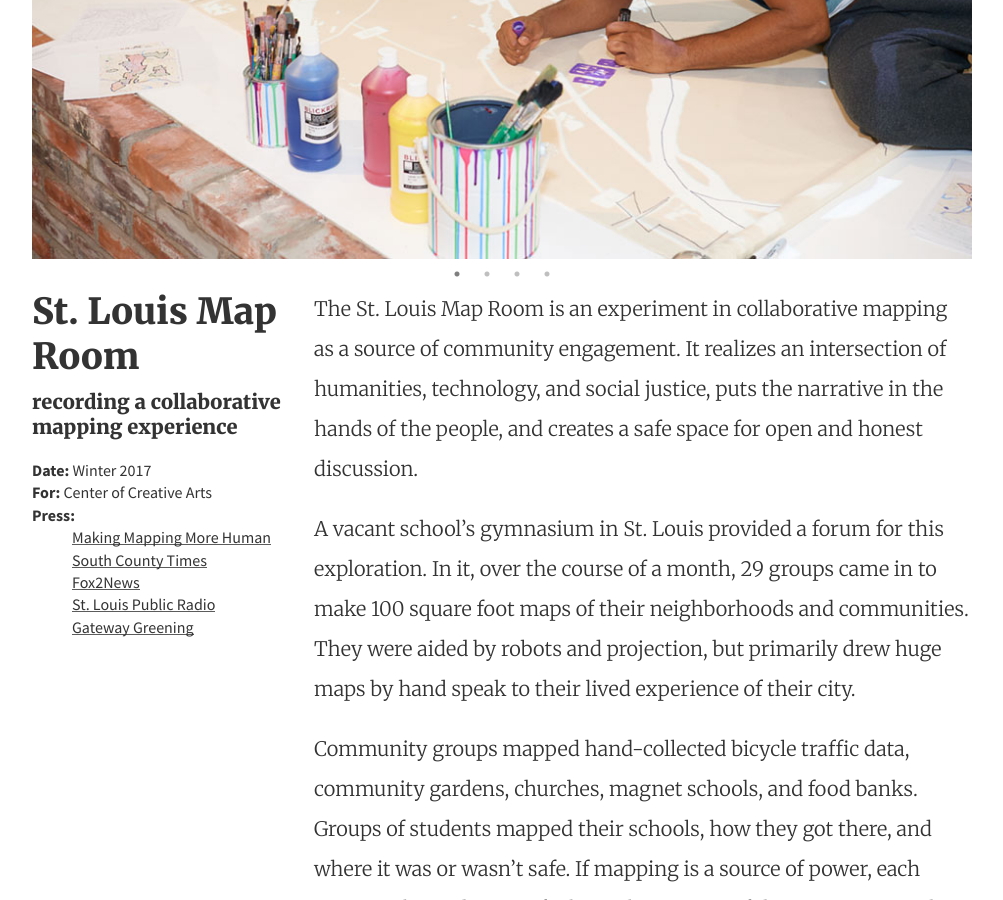
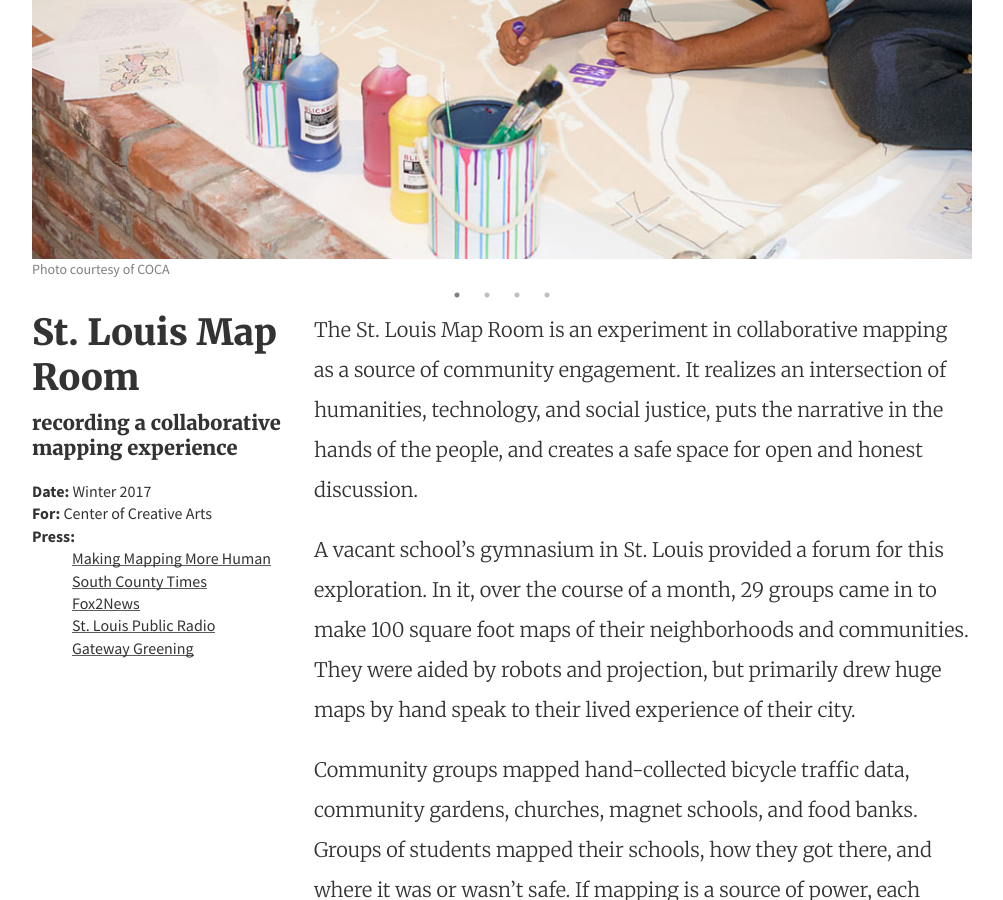
Before and after one commit to O-C-R/o-c-r.github.io, a Jekyll site: the page built from _posts/2017-03-04-st-louis-maproom.md, in a window 1280 px wide and 900 px high, scrolled down 503 px. Shown: the whole window, without its empty margins (138-1141 px from the left). Built offline with Jekyll 4.4.1, drawn with Linux system fonts in a browser that asks for light colours; nearby versions of some CDN libraries.

Commit message:
added photo credits lines to mapaproom post

```diff
--- a/_posts/2017-03-04-st-louis-maproom.md
+++ b/_posts/2017-03-04-st-louis-maproom.md
@@ -8,9 +8,13 @@ categories: public-space-interventions
 for:        Center of Creative Arts
 slideshow:
     - image_path: /images/maproom_01.jpg
+      credits: Photo courtesy of COCA
     - image_path: /images/maproom_02.jpg
+      credits: Photo courtesy of COCA
     - image_path: /images/maproom_03.jpg
+      credits: Photo courtesy of COCA
     - image_path: /images/maproom_04.jpg
+      credits: Photo courtesy of COCA
 press:
     - link: <a href="https://medium.com/@blprnt/making-mapping-more-human-77a96e92ed49" target="_blank">Making Mapping More Human</a>
     - link: <a href="http://www.southcountytimes.com/Articles-The-Arts-c-2017-04-18-200859.114137-sub-Harlem-Renaissance-Contemporary-Response-At-COCA.html" target="_blank">South County Times</a>
```
